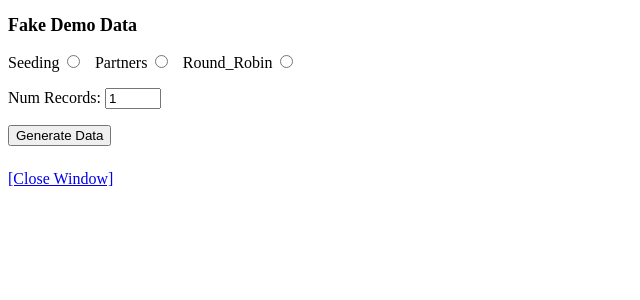
After one commit to crashka/euchmgr, a Python web app: template templates/demo.html in a window 1280 px wide. The commit adds this page. Shown: the top 300 px of the page, without its empty margins (0-640 px from the left). Run offline with Jinja, Linux system fonts and the light colour scheme; the template is opened without the code that fills it: most values are stand-ins (such as "Sample title", 1, 10 or a date in 2020).

Commit message:
initial commit on branch, hacked together quickly for demo purposes

```diff
--- a/server.py
+++ b/server.py
@@ -48,6 +48,7 @@ from chart import chart
 from dash import dash
 from report import report
 from mobile import mobile, is_mobile, render_error
+from demo import demo
 
 #################
 # utility stuff #
@@ -107,6 +108,7 @@ def create_app(config: object | Config = Config) -> Flask:
     app.register_blueprint(chart, url_prefix="/chart")
     app.register_blueprint(dash, url_prefix="/dash")
     app.register_blueprint(report, url_prefix="/report")
+    app.register_blueprint(demo, url_prefix="/demo")
     app.jinja_env.add_extension('jinja2.ext.loopcontrols')
 
     global sess_ext, login
@@ -213,6 +215,7 @@ def create_app(config: object | Config = Config) -> Flask:
     #################
 
     @app.get("/")
+
     def index() -> str:
         """Redirect to login page or appropriate app view (based on current stage).
         """
--- /dev/null
+++ b/templates/demo.html
@@ -0,0 +1,69 @@
+<!DOCTYPE html>
+<html>
+
+  <head>
+    <meta name="viewport" content="width=device-width, initial-scale=1.0">
+    <title>{{title}}</title>
+
+    <style>
+     h1 {
+       font-size: 1.25rem;
+     }
+     h2 {
+       font-size: 1.125rem;
+       margin-bottom: 0.5rem;
+     }
+     label:not(:first-child) {
+       margin-left: 0.5rem;
+     }
+     input[type="radio"] {
+       margin: 0.2rem;
+     }
+     input[type="number"] {
+       width: 3.0rem;
+     }
+     .actions {
+       display
+     }
+     .close {
+       margin-top: 1.5rem;
+     }
+    </style>
+  </head>
+
+  <body>
+    <main>
+      <section>
+        <h2>Fake Demo Data</h2>
+        <form action="/demo/" method="post">
+          <p>
+            <label>Seeding
+              {% set checked = " checked" if target == "seeding" else "" %}
+              <input type="radio" name="target" value="seeding"{{checked}}>
+            </label>
+            <label>Partners
+              {% set checked = " checked" if target == "partners" else "" %}
+              <input type="radio" name="target" value="partners"{{checked}}>
+            </label>
+            <label>Round_Robin
+              {% set checked = " checked" if target == "round_robin" else "" %}
+              <input type="radio" name="target" value="round_robin"{{checked}}>
+            </label>
+          </p>
+          <p>
+            <label>Num Records:
+              <input type="number" name="num_recs" value="{{num_recs}}">
+            </label>
+          </p>
+          <p class="actions">
+            <button type="submit" name="action" value="gen_data">Generate Data</button>
+          </p>
+        </form>
+      </section>
+      <p class="close">
+        <a href="javascript:void(0);" onclick="window.close();">[Close Window]</a>
+      </p>
+    </main>
+  </body>
+
+</html>
--- a/templates/login.html
+++ b/templates/login.html
@@ -29,14 +29,14 @@
      }
      .actions {
        display: flex;
-       padding: 0.5rem 0.0rem;
+       padding: 0.4rem 0.0rem;
      }
      .actions p {
-       margin: 0.5rem 0.0rem;
+       margin: 0.4rem 0.0rem;
      }
      .err_blk {
        color: #D10000;
-       margin-top: 1.0rem;
+       margin-top: 1.3rem;
        display: none;
      }
     </style>
```
Also changed, not shown: demo.py (added, +72 -0 lines), templates/app.html (+10 -0 lines).
